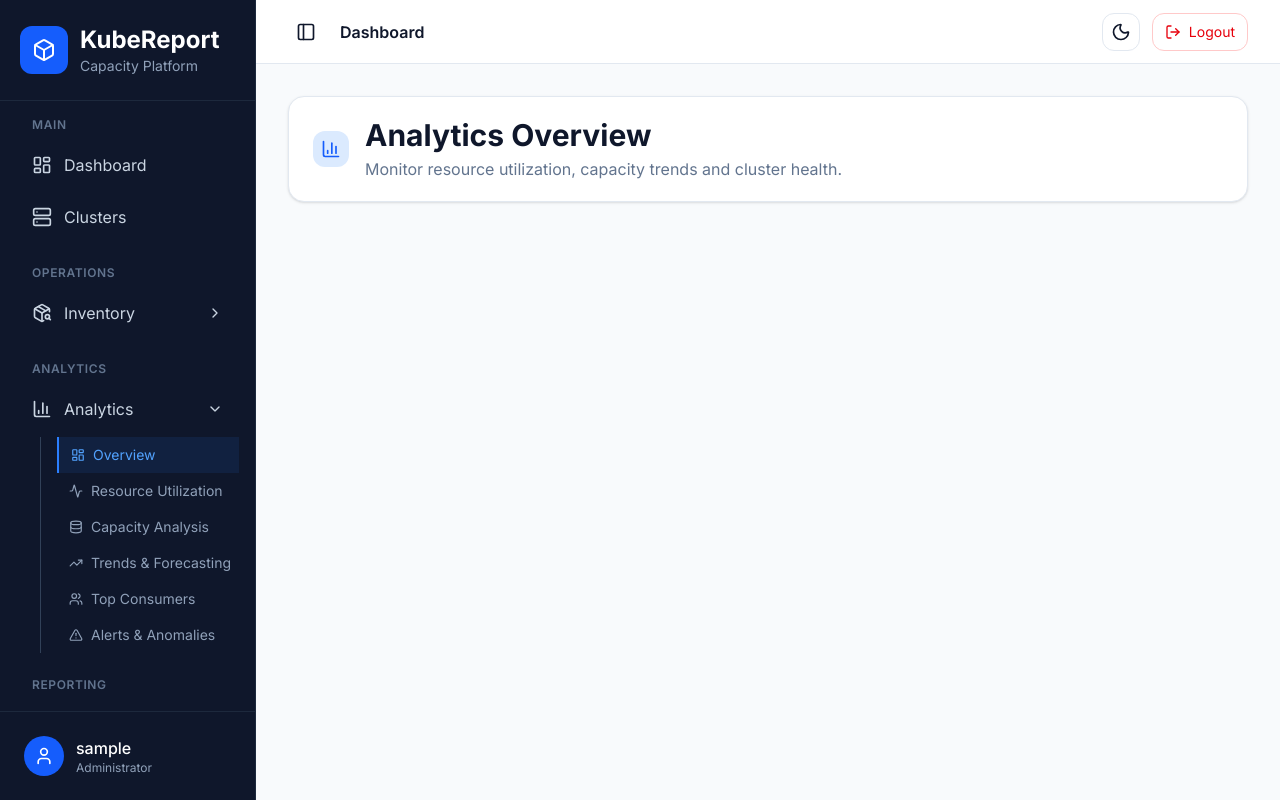
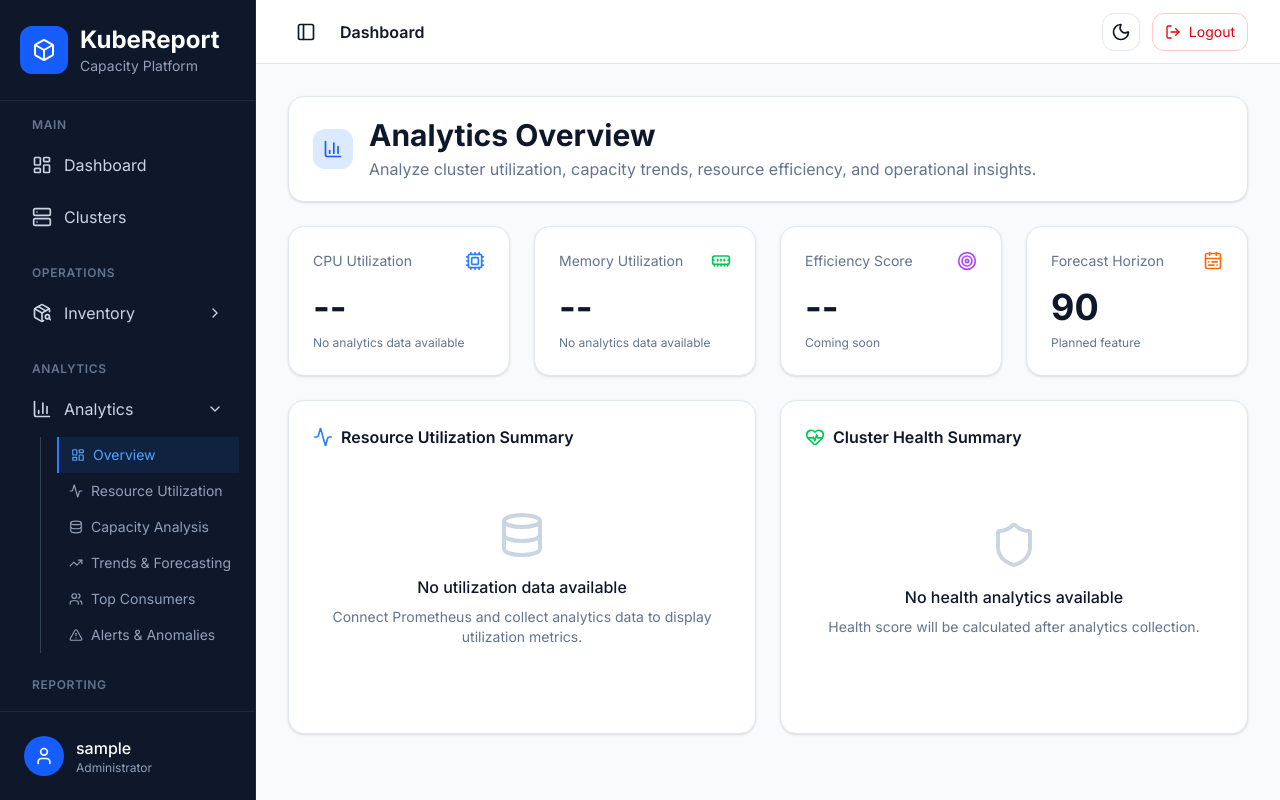
Before and after one commit to lethisa/k8s-report-platform, a Flask app: page /analytics/ in a window 1280 px wide. Run offline with Flask 3, Linux system fonts and the light colour scheme; the visitor is signed in with stand-in values (Sample User, id 1).

Commit message:
feat(analytics): create analytics overview skeleton

```diff
--- a/app/analytics/overview/service.py
+++ b/app/analytics/overview/service.py
@@ -1,11 +1,18 @@
-class AnalyticsOverviewService:
-    def get_overview(self):
+def get_analytics_overview():
 
-        return {
-            'avg_cpu_usage': 68,
-            'avg_memory_usage': 72,
-            'avg_storage_usage': 61,
-            'cluster_health_score': 92,
-            'active_alerts': 3,
-            'generated_reports': 48,
-        }
+    return {
+        'cpu_utilization': None,
+        'memory_utilization': None,
+        'efficiency_score': None,
+        'forecast_horizon': 90,
+        'resource_summary': {
+            'status': 'pending',
+        },
+        'cluster_health': {
+            'status': 'pending',
+        },
+        'top_cpu_consumers': [],
+        'top_memory_consumers': [],
+        'recent_reports': [],
+        'alerts': [],
+    }
--- a/app/analytics/routes.py
+++ b/app/analytics/routes.py
@@ -1,33 +1,47 @@
 from flask import render_template
+from flask_login import login_required
 
 from app.analytics import analytics_bp
+from app.analytics.overview.service import get_analytics_overview
 
 
 @analytics_bp.route('/')
+@login_required
 def overview():
-    return render_template('analytics/overview.html')
+
+    analytics = get_analytics_overview()
+
+    return render_template(
+        'analytics/overview.html',
+        analytics=analytics,
+    )
 
 
 @analytics_bp.route('/utilization')
+@login_required
 def utilization():
     return render_template('analytics/utilization.html')
 
 
 @analytics_bp.route('/capacity')
+@login_required
 def capacity():
     return render_template('analytics/capacity.html')
 
 
 @analytics_bp.route('/forecasting')
+@login_required
 def forecasting():
     return render_template('analytics/forecasting.html')
 
 
 @analytics_bp.route('/consumers')
+@login_required
 def consumers():
     return render_template('analytics/consumers.html')
 
 
 @analytics_bp.route('/anomalies')
+@login_required
 def anomalies():
     return render_template('analytics/anomalies.html')
--- a/app/static/css/output.css
+++ b/app/static/css/output.css
@@ -385,6 +385,9 @@
   .min-h-\[120px\] {
     min-height: 120px;
   }
+  .min-h-\[260px\] {
+    min-height: 260px;
+  }
   .min-h-screen {
     min-height: 100vh;
   }
@@ -451,14 +454,23 @@
   .flex-1 {
     flex: 1;
   }
+  .flex-shrink {
+    flex-shrink: 1;
+  }
   .flex-shrink-0 {
     flex-shrink: 0;
   }
+  .border-collapse {
+    border-collapse: collapse;
+  }
   .rotate-90 {
     rotate: 90deg;
   }
   .transform {
     transform: var(--tw-rotate-x,) var(--tw-rotate-y,) var(--tw-rotate-z,) var(--tw-skew-x,) var(--tw-skew-y,);
+  }
+  .resize {
+    resize: both;
   }
   .grid-cols-1 {
     grid-template-columns: repeat(1, minmax(0, 1fr));
@@ -624,6 +636,9 @@
   .bg-blue-100 {
     background-color: var(--color-blue-100);
   }
+  .bg-blue-500 {
+    background-color: var(--color-blue-500);
+  }
   .bg-blue-500\/10 {
     background-color: color-mix(in srgb, oklch(62.3% 0.214 259.815) 10%, transparent);
     @supports (color: color-mix(in lab, red, red)) {
@@ -756,6 +771,9 @@
   .px-8 {
     padding-inline: calc(var(--spacing) * 8);
   }
+  .py-0 {
+    padding-block: 0;
+  }
   .py-0\.5 {
     padding-block: calc(var(--spacing) * 0.5);
   }
@@ -960,6 +978,9 @@
   .uppercase {
     text-transform: uppercase;
   }
+  .underline {
+    text-decoration-line: underline;
+  }
   .antialiased {
     -webkit-font-smoothing: antialiased;
     -moz-osx-font-smoothing: grayscale;
@@ -978,6 +999,10 @@
   .shadow-sm {
     --tw-shadow: 0 1px 3px 0 var(--tw-shadow-color, rgb(0 0 0 / 0.1)), 0 1px 2px -1px var(--tw-shadow-color, rgb(0 0 0 / 0.1));
     box-shadow: var(--tw-inset-shadow), var(--tw-inset-ring-shadow), var(--tw-ring-offset-shadow), var(--tw-ring-shadow), var(--tw-shadow);
+  }
+  .outline {
+    outline-style: var(--tw-outline-style);
+    outline-width: 1px;
   }
   .backdrop-blur {
     --tw-backdrop-blur: blur(8px);
@@ -986,6 +1011,10 @@
   }
   .backdrop-blur-sm {
     --tw-backdrop-blur: blur(var(--blur-sm));
+    -webkit-backdrop-filter: var(--tw-backdrop-blur,) var(--tw-backdrop-brightness,) var(--tw-backdrop-contrast,) var(--tw-backdrop-grayscale,) var(--tw-backdrop-hue-rotate,) var(--tw-backdrop-invert,) var(--tw-backdrop-opacity,) var(--tw-backdrop-saturate,) var(--tw-backdrop-sepia,);
+    backdrop-filter: var(--tw-backdrop-blur,) var(--tw-backdrop-brightness,) var(--tw-backdrop-contrast,) var(--tw-backdrop-grayscale,) var(--tw-backdrop-hue-rotate,) var(--tw-backdrop-invert,) var(--tw-backdrop-opacity,) var(--tw-backdrop-saturate,) var(--tw-backdrop-sepia,);
+  }
+  .backdrop-filter {
     -webkit-backdrop-filter: var(--tw-backdrop-blur,) var(--tw-backdrop-brightness,) var(--tw-backdrop-contrast,) var(--tw-backdrop-grayscale,) var(--tw-backdrop-hue-rotate,) var(--tw-backdrop-invert,) var(--tw-backdrop-opacity,) var(--tw-backdrop-saturate,) var(--tw-backdrop-sepia,);
     backdrop-filter: var(--tw-backdrop-blur,) var(--tw-backdrop-brightness,) var(--tw-backdrop-contrast,) var(--tw-backdrop-grayscale,) var(--tw-backdrop-hue-rotate,) var(--tw-backdrop-invert,) var(--tw-backdrop-opacity,) var(--tw-backdrop-saturate,) var(--tw-backdrop-sepia,);
   }
@@ -1211,6 +1240,11 @@
   .xl\:block {
     @media (width >= 80rem) {
       display: block;
+    }
+  }
+  .xl\:grid-cols-2 {
+    @media (width >= 80rem) {
+      grid-template-columns: repeat(2, minmax(0, 1fr));
     }
   }
   .xl\:grid-cols-4 {
@@ -1496,6 +1530,11 @@
   syntax: "*";
   inherits: false;
   initial-value: 0 0 #0000;
+}
+@property --tw-outline-style {
+  syntax: "*";
+  inherits: false;
+  initial-value: solid;
 }
 @property --tw-backdrop-blur {
   syntax: "*";
@@ -1588,6 +1627,7 @@
       --tw-ring-offset-width: 0px;
       --tw-ring-offset-color: #fff;
       --tw-ring-offset-shadow: 0 0 #0000;
+      --tw-outline-style: solid;
       --tw-backdrop-blur: initial;
       --tw-backdrop-brightness: initial;
       --tw-backdrop-contrast: initial;
--- a/app/templates/analytics/overview.html
+++ b/app/templates/analytics/overview.html
@@ -1,18 +1,120 @@
 {% extends "layouts/dashboard.html" %} {% block title %} Analytics Overview {% endblock %} {% block dashboard_content %}
 
 <div class="space-y-6">
+    <!-- Hero -->
+
     <div
         class="rounded-2xl border border-slate-200 bg-white px-6 py-5 shadow-sm dark:border-slate-700 dark:bg-slate-800"
     >
         <div class="flex items-center gap-4">
-            <div class="flex h-9 w-9 items-center justify-center rounded-xl bg-blue-100 text-blue-600">
+            <div class="flex h-10 w-10 items-center justify-center rounded-xl bg-blue-100 text-blue-600">
                 <i data-lucide="chart-column" class="h-5 w-5"></i>
             </div>
 
             <div>
                 <h1 class="text-3xl font-bold">Analytics Overview</h1>
 
-                <p class="mt-1 text-slate-500">Monitor resource utilization, capacity trends and cluster health.</p>
+                <p class="mt-1 text-slate-500">
+                    Analyze cluster utilization, capacity trends, resource efficiency, and operational insights.
+                </p>
+            </div>
+        </div>
+    </div>
+
+    <!-- KPI -->
+
+    <div class="grid gap-6 md:grid-cols-2 xl:grid-cols-4">
+        <!-- CPU -->
+
+        <div class="rounded-2xl border border-slate-200 bg-white p-6 shadow-sm dark:border-slate-700 dark:bg-slate-800">
+            <div class="flex items-center justify-between">
+                <span class="text-sm text-slate-500">CPU Utilization</span>
+
+                <i data-lucide="cpu" class="h-5 w-5 text-blue-500"></i>
+            </div>
+
+            <div class="mt-4 text-4xl font-bold">--</div>
+
+            <p class="mt-2 text-xs text-slate-500">No analytics data available</p>
+        </div>
+
+        <!-- Memory -->
+
+        <div class="rounded-2xl border border-slate-200 bg-white p-6 shadow-sm dark:border-slate-700 dark:bg-slate-800">
+            <div class="flex items-center justify-between">
+                <span class="text-sm text-slate-500">Memory Utilization</span>
+
+                <i data-lucide="memory-stick" class="h-5 w-5 text-green-500"></i>
+            </div>
+
+            <div class="mt-4 text-4xl font-bold">--</div>
+
+            <p class="mt-2 text-xs text-slate-500">No analytics data available</p>
+        </div>
+
+        <!-- Efficiency -->
+
+        <div class="rounded-2xl border border-slate-200 bg-white p-6 shadow-sm dark:border-slate-700 dark:bg-slate-800">
+            <div class="flex items-center justify-between">
+                <span class="text-sm text-slate-500">Efficiency Score</span>
+
+                <i data-lucide="target" class="h-5 w-5 text-purple-500"></i>
+            </div>
+
+            <div class="mt-4 text-4xl font-bold">--</div>
+
+            <p class="mt-2 text-xs text-slate-500">Coming soon</p>
+        </div>
+
+        <!-- Forecast -->
+
+        <div class="rounded-2xl border border-slate-200 bg-white p-6 shadow-sm dark:border-slate-700 dark:bg-slate-800">
+            <div class="flex items-center justify-between">
+                <span class="text-sm text-slate-500">Forecast Horizon</span>
+
+                <i data-lucide="calendar-range" class="h-5 w-5 text-orange-500"></i>
+            </div>
+
+            <div class="mt-4 text-4xl font-bold">{{ analytics.forecast_horizon }}</div>
+
+            <p class="mt-2 text-xs text-slate-500">Planned feature</p>
+        </div>
+    </div>
+
+    <!-- Resource + Health -->
+
+    <div class="grid gap-6 xl:grid-cols-2">
+        <div class="rounded-2xl border border-slate-200 bg-white p-6 shadow-sm dark:border-slate-700 dark:bg-slate-800">
+            <div class="flex items-center gap-2">
+                <i data-lucide="activity" class="h-5 w-5 text-blue-500"></i>
+
+                <h2 class="font-semibold">Resource Utilization Summary</h2>
+            </div>
+
+            <div class="flex min-h-[260px] flex-col items-center justify-center text-center">
+                <i data-lucide="database" class="mb-4 h-12 w-12 text-slate-300"></i>
+
+                <p class="font-medium">No utilization data available</p>
+
+                <p class="mt-2 text-sm text-slate-500">
+                    Connect Prometheus and collect analytics data to display utilization metrics.
+                </p>
+            </div>
+        </div>
+
+        <div class="rounded-2xl border border-slate-200 bg-white p-6 shadow-sm dark:border-slate-700 dark:bg-slate-800">
+            <div class="flex items-center gap-2">
+                <i data-lucide="heart-pulse" class="h-5 w-5 text-green-500"></i>
+
+                <h2 class="font-semibold">Cluster Health Summary</h2>
+            </div>
+
+            <div class="flex min-h-[260px] flex-col items-center justify-center text-center">
+                <i data-lucide="shield" class="mb-4 h-12 w-12 text-slate-300"></i>
+
+                <p class="font-medium">No health analytics available</p>
+
+                <p class="mt-2 text-sm text-slate-500">Health score will be calculated after analytics collection.</p>
             </div>
         </div>
     </div>
```
